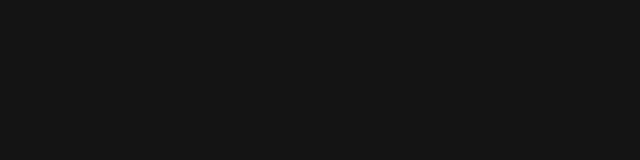
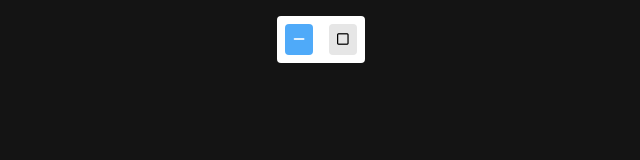
Before and after one commit to WilliamDavidson-02/canvas-experiment, a website built with Vite: page index.html in a window 1280 px wide. Shown: the whole page, without its empty margins (319-959 px from the left). Built offline with nearby package versions, Linux system fonts and the light colour scheme.

Commit message:
added draw element to canvas

```diff
--- a/index.html
+++ b/index.html
@@ -5,9 +5,34 @@
     <link rel="icon" type="image/svg+xml" href="/vite.svg" />
     <meta name="viewport" content="width=device-width, initial-scale=1.0" />
     <link rel="stylesheet" href="style.css" />
+    <link
+      rel="stylesheet"
+      href="https://cdnjs.cloudflare.com/ajax/libs/font-awesome/6.5.2/css/all.min.css"
+      integrity="sha512-SnH5WK+bZxgPHs44uWIX+LLJAJ9/2PkPKZ5QiAj6Ta86w+fsb2TkcmfRyVX3pBnMFcV7oQPJkl9QevSCWr3W6A=="
+      crossorigin="anonymous"
+      referrerpolicy="no-referrer"
+    />
     <title>Canvas API</title>
   </head>
   <body>
+    <div class="container flex-row">
+      <button
+        class="btn"
+        data-element="line"
+        id="element-control"
+        type="button"
+      >
+        <i class="fa-solid fa-minus"></i>
+      </button>
+      <button
+        class="btn"
+        data-element="rectangle"
+        id="element-control"
+        type="button"
+      >
+        <i class="fa-regular fa-square"></i>
+      </button>
+    </div>
     <canvas id="canvas"></canvas>
     <script type="module" src="src/index.js"></script>
   </body>
--- a/src/index.js
+++ b/src/index.js
@@ -1,12 +1,35 @@
 import rough from "roughjs";
-import { createLine } from "./util";
+import { createElement } from "./util";
 
 const canvas = document.querySelector("#canvas");
+const controlBtns = document.querySelectorAll("#element-control");
 
 let initPosition = null;
 let mouse = {};
 let isDrawing = false;
 let elements = [];
+let elementType = "line";
+
+const toggleElementBtns = (type) => {
+  if (!controlBtns) return;
+
+  controlBtns.forEach((btn) => {
+    const btnType = btn.getAttribute("data-element");
+    if (btnType !== type) {
+      btn.classList.remove("selected");
+    } else {
+      btn.classList.add("selected");
+    }
+  });
+};
+
+const handleElementType = (btn) => {
+  const type = btn.getAttribute("data-element");
+
+  elementType = type;
+
+  toggleElementBtns(type);
+};
 
 const handleWindowSize = () => {
   canvas.width = window.innerWidth;
@@ -20,20 +43,24 @@ const handleMouseMove = ({ clientX, clientY }) => {
   if (!isDrawing) return;
 
   // create a element with inital x,y 1 and x,y 2 with mosue current position
-  const { x, y } = initPosition;
-  const element = createLine(x, y, clientX, clientY);
+  const position = [initPosition.x, initPosition.y, clientX, clientY];
+  const element = createElement(elementType, position, { stroke: "white" });
 
   // Replace old element with new
   const index = elements.length - 1;
   elements.splice(index, 1, element);
 };
 
-const handleMouseDown = ({ clientX, clientY }) => {
+const handleMouseDown = (ev) => {
+  const { clientX, clientY, target } = ev;
+
+  if (target.nodeName !== "CANVAS") return;
   isDrawing = true;
 
   initPosition = { x: clientX, y: clientY };
 
-  const element = createLine(clientX, clientY, clientX, clientY);
+  const position = [clientX, clientY, clientX, clientY];
+  const element = createElement(elementType, position, { stroke: "white" });
   elements.push(element);
 };
 
@@ -56,6 +83,7 @@ const draw = () => {
 
 const init = () => {
   handleWindowSize();
+  toggleElementBtns(elementType);
   requestAnimationFrame(draw);
 };
 
@@ -64,3 +92,7 @@ window.addEventListener("resize", init);
 window.addEventListener("mousemove", handleMouseMove);
 window.addEventListener("mousedown", handleMouseDown);
 window.addEventListener("mouseup", handleMouseUp);
+
+controlBtns.forEach((btn) => {
+  btn.addEventListener("click", () => handleElementType(btn));
+});
--- a/src/util.js
+++ b/src/util.js
@@ -2,6 +2,17 @@ import rough from "roughjs";
 
 const generator = rough.generator();
 
-export const createLine = (x1, y1, x2, y2) => {
-  return generator.line(x1, y1, x2, y2);
+export const createElement = (element, position, options = {}) => {
+  let newElement = null;
+
+  if (element === "line") {
+    newElement = generator.line(...position, options);
+  }
+
+  if (element === "rectangle") {
+    const [x1, y1, x2, y2] = position;
+    newElement = generator.rectangle(x1, y1, x2 - x1, y2 - y1, options);
+  }
+
+  return newElement;
 };
--- a/style.css
+++ b/style.css
@@ -12,4 +12,34 @@ body {
 canvas {
   position: fixed;
   inset: 0;
+  z-index: -1;
 }
+
+.container {
+  padding: 0.5rem;
+  border-radius: 0.25rem;
+  background-color: white;
+  width: fit-content;
+  margin: 1rem auto 0 auto;
+}
+
+.flex-row {
+  display: flex;
+  justify-content: center;
+  align-items: center;
+  gap: 1rem;
+}
+
+.btn {
+  outline: none;
+  cursor: pointer;
+  border: none;
+  border-radius: 0.25rem;
+  background-color: rgb(230, 230, 230);
+  padding: 0.5rem;
+}
+
+.selected {
+  background-color: rgb(79, 170, 249);
+  color: white;
+}
```
